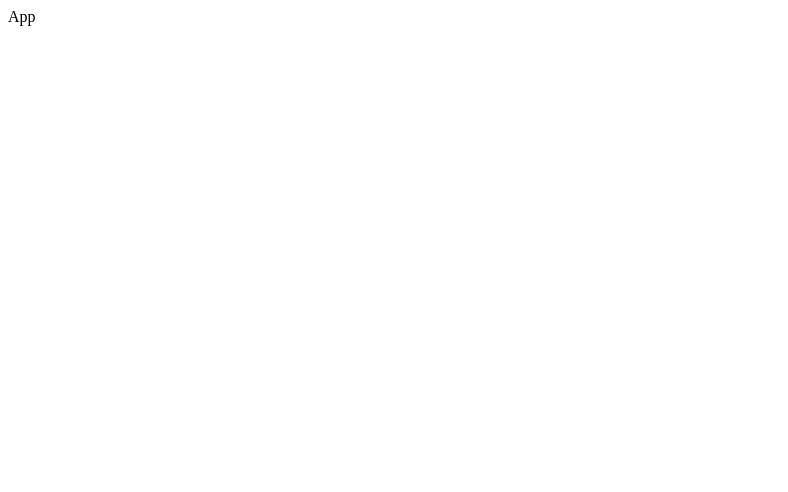
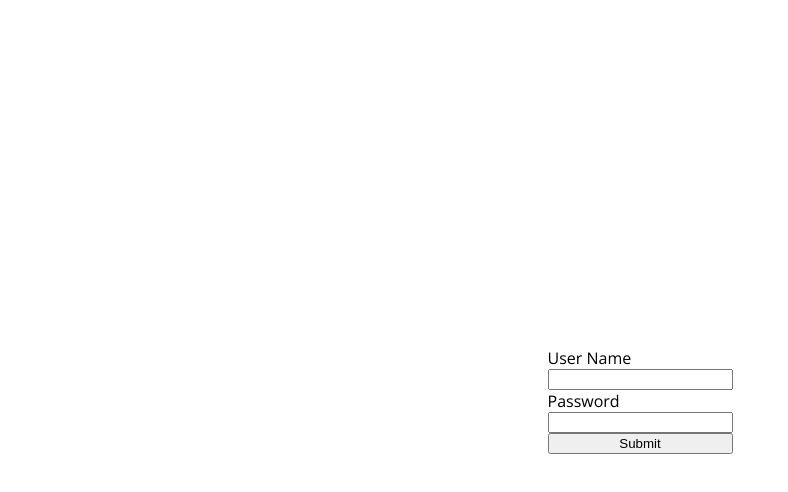
Before and after one commit to aristotlema/jwt-example, a React app in the folder client/: page / in a window 1280 px wide. Shown: the whole page, without its empty margins (0-788 px from the left). Built offline with nearby package versions, Linux system fonts and the light colour scheme.

Commit message:
setup form

```diff
--- a/client/package.json
+++ b/client/package.json
@@ -6,6 +6,7 @@
     "@testing-library/jest-dom": "^5.12.0",
     "@testing-library/react": "^11.2.7",
     "@testing-library/user-event": "^12.8.3",
+    "node-sass": "^6.0.0",
     "react": "^17.0.2",
     "react-dom": "^17.0.2",
     "react-hook-form": "^7.6.3",
--- a/client/public/index.html
+++ b/client/public/index.html
@@ -15,6 +15,8 @@
       user's mobile device or desktop. See https://developers.google.com/web/fundamentals/web-app-manifest/
     -->
     <link rel="manifest" href="%PUBLIC_URL%/manifest.json" />
+    <link rel="preconnect" href="https://fonts.gstatic.com">
+    <link href="https://fonts.googleapis.com/css2?family=Open+Sans:ital,wght@0,300;0,400;0,600;1,300;1,600&display=swap" rel="stylesheet">
     <!--
       Notice the use of %PUBLIC_URL% in the tags above.
       It will be replaced with the URL of the `public` folder during the build.
--- a/client/src/components/App.js
+++ b/client/src/components/App.js
@@ -1,7 +1,13 @@
 import React from 'react';
+import LoginForm from '../components/AuthForms/LoginForm';
+import './App.scss';
 
 const App = () => {
-    return <div>App</div>;
+    return (
+        <main>
+            <LoginForm />
+        </main>
+    );
 };
 
 export default App;
--- /dev/null
+++ b/client/src/components/App.scss
@@ -0,0 +1,37 @@
+html {
+    box-sizing: border-box;
+    font-size: 16px;
+}
+
+*, *:before, *:after {
+    box-sizing: inherit;
+}
+
+body, h1, h2, h3, h4, h5, h6, p, ol, ul {
+    margin: 0;
+    padding: 0;
+    font-weight: normal;
+    font-family: 'Open Sans', sans-serif;
+}
+
+ol, ul {
+    list-style: none;
+}
+
+img {
+    max-width: 100%;
+    height: auto;
+}
+
+main {
+    height: 100vh;
+    width: 100vw;
+    display: flex;
+    justify-content: center;
+    align-items: center;
+}
+
+form {
+    display: flex;
+    flex-direction: column;
+}
--- a/client/src/components/AuthForms/LoginForm.js
+++ b/client/src/components/AuthForms/LoginForm.js
@@ -1,9 +1,22 @@
 import React from 'react';
+import { useForm } from 'react-hook-form';
 
 
 const LoginForm = () => {
+    const { register, handleSubmit } = useForm();
+
+    const onSubmit = (data) => {
+        console.log(data);
+    };
+
     return (
-        <div>I am the form</div>
+        <form onSubmit={handleSubmit(onSubmit)}>
+            <label htmlFor="userName">User Name</label>
+            <input {...register("userName")} />
+            <label htmlFor="passWord">Password</label>
+            <input {...register("passWord")} type="password"/>
+            <input type="submit" />
+        </form>
     );
 };
 
```
Also changed, not shown: 1 other file.
